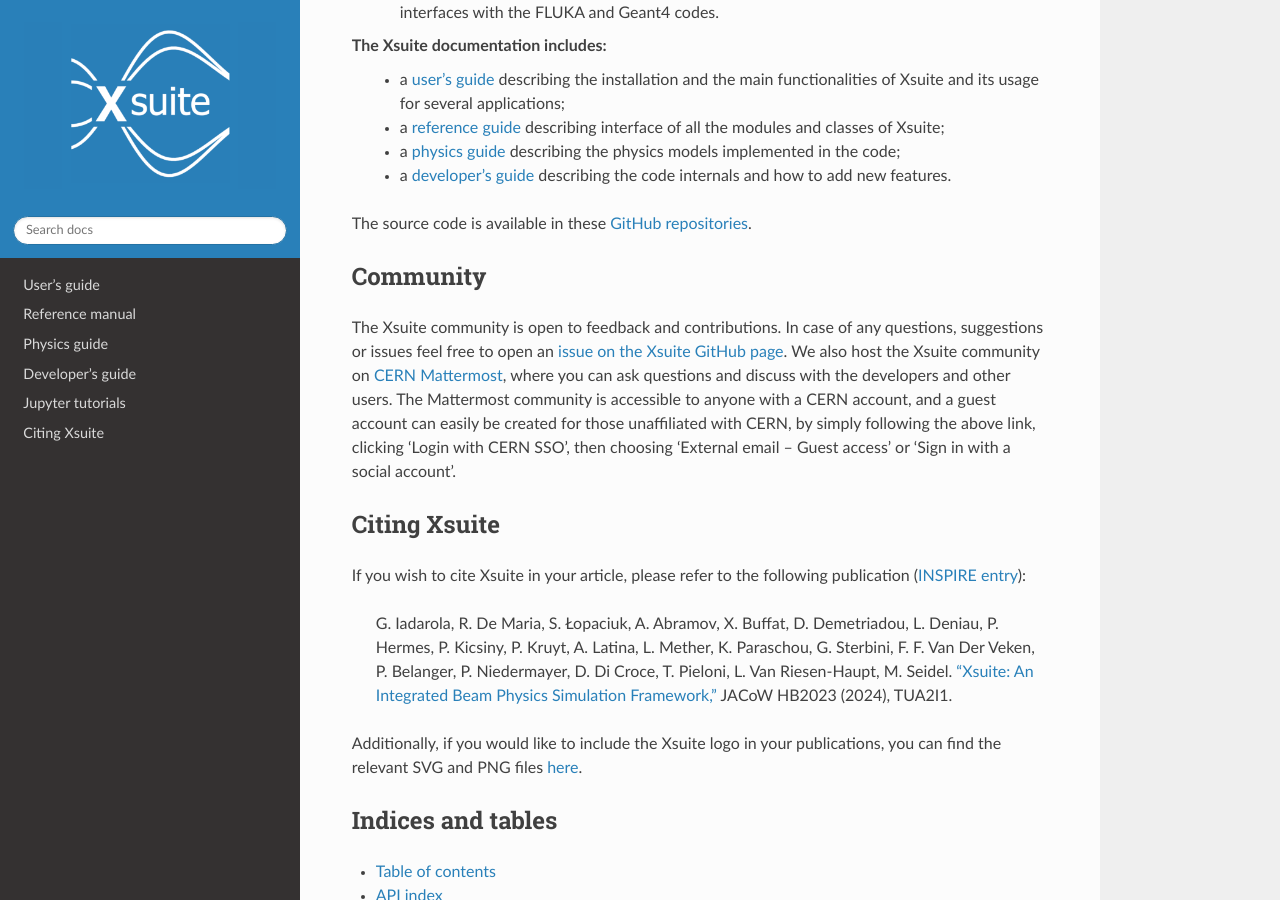
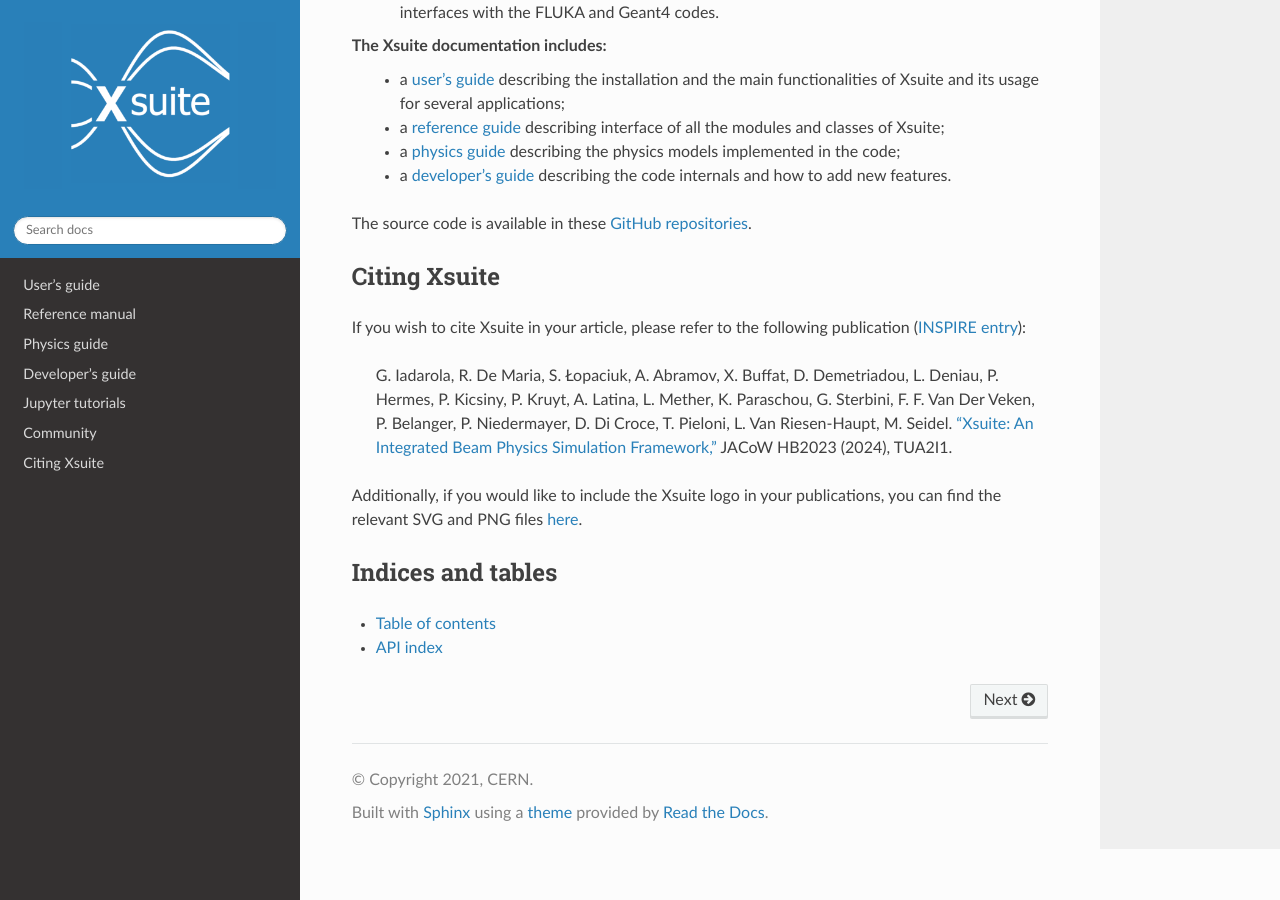
Before and after one commit to xsuite/xsuite, a Sphinx documentation site: the page built from docs/index.rst, in a window 1280 px wide and 900 px high, scrolled down 478 px. Built offline with Sphinx 7.4.7 and the Read the Docs theme 3.1.0, drawn with Linux system fonts in a browser that asks for light colours; pages that are not in the unit, such as notebooks, are missing from menus; the version number could not be read and is left out.

Commit message:
Update docs

```diff
--- a/docs/index.rst
+++ b/docs/index.rst
@@ -41,20 +41,8 @@
    physicsguide
    developer
    jupyter_tutorials
+   community
    citing
-
-Community
----------
-
-The Xsuite community is open to feedback and contributions.
-In case of any questions, suggestions or issues feel free to open an
-`issue on the Xsuite GitHub page <https://github.com/xsuite/xsuite>`_. We also
-host the Xsuite community on `CERN Mattermost <https://mattermost.web.cern.ch/xsuite>`_,
-where you can ask questions and discuss with the developers and other users.
-The Mattermost community is accessible to anyone with a CERN account, and a guest
-account can easily be created for those unaffiliated with CERN, by simply
-following the above link, clicking 'Login with CERN SSO', then choosing
-'External email – Guest access' or 'Sign in with a social account'.
 
 Citing Xsuite
 -------------
```
Also changed, not shown: docs/community.rst (added, +21 -0 lines), 1 other file.
